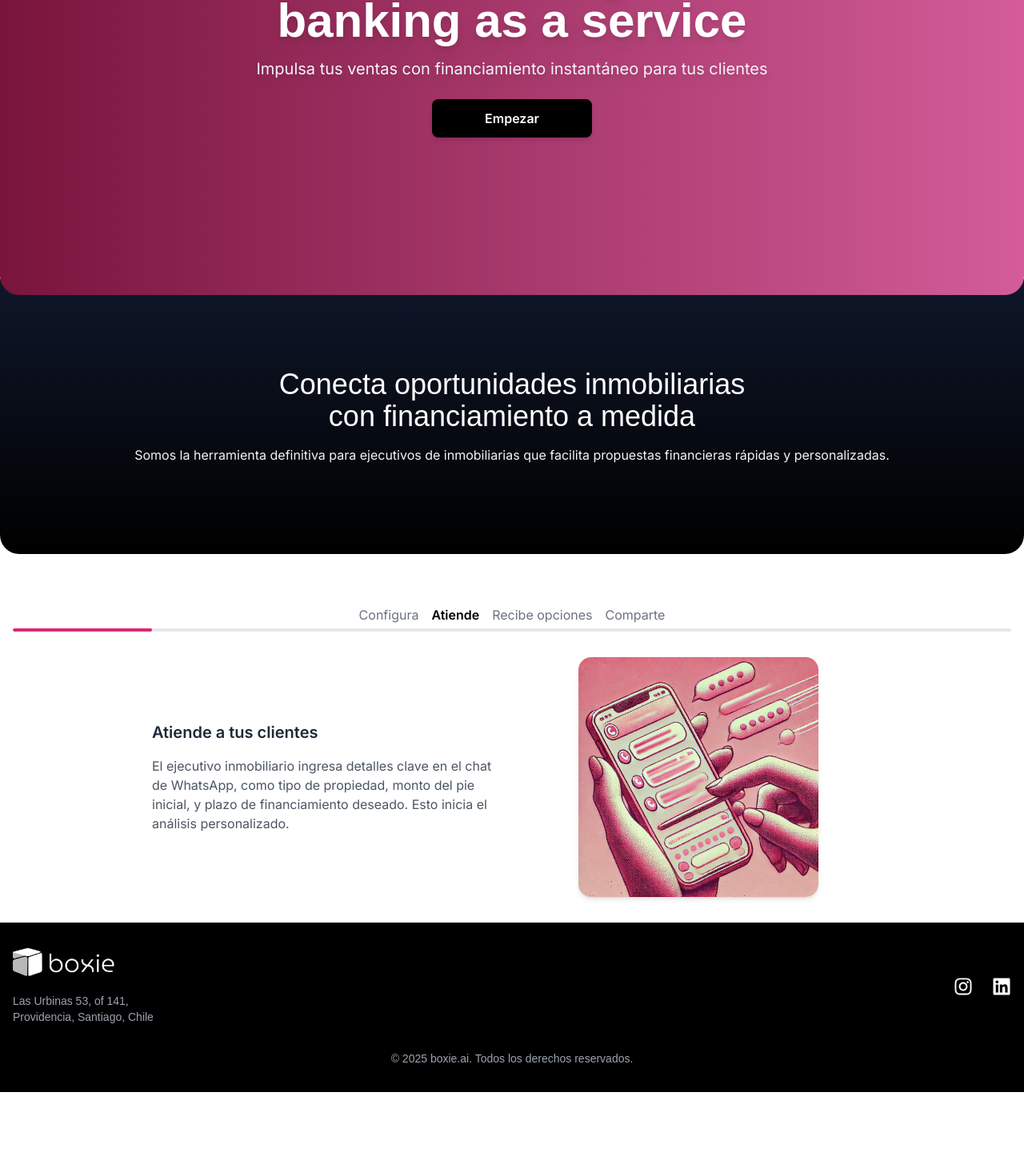
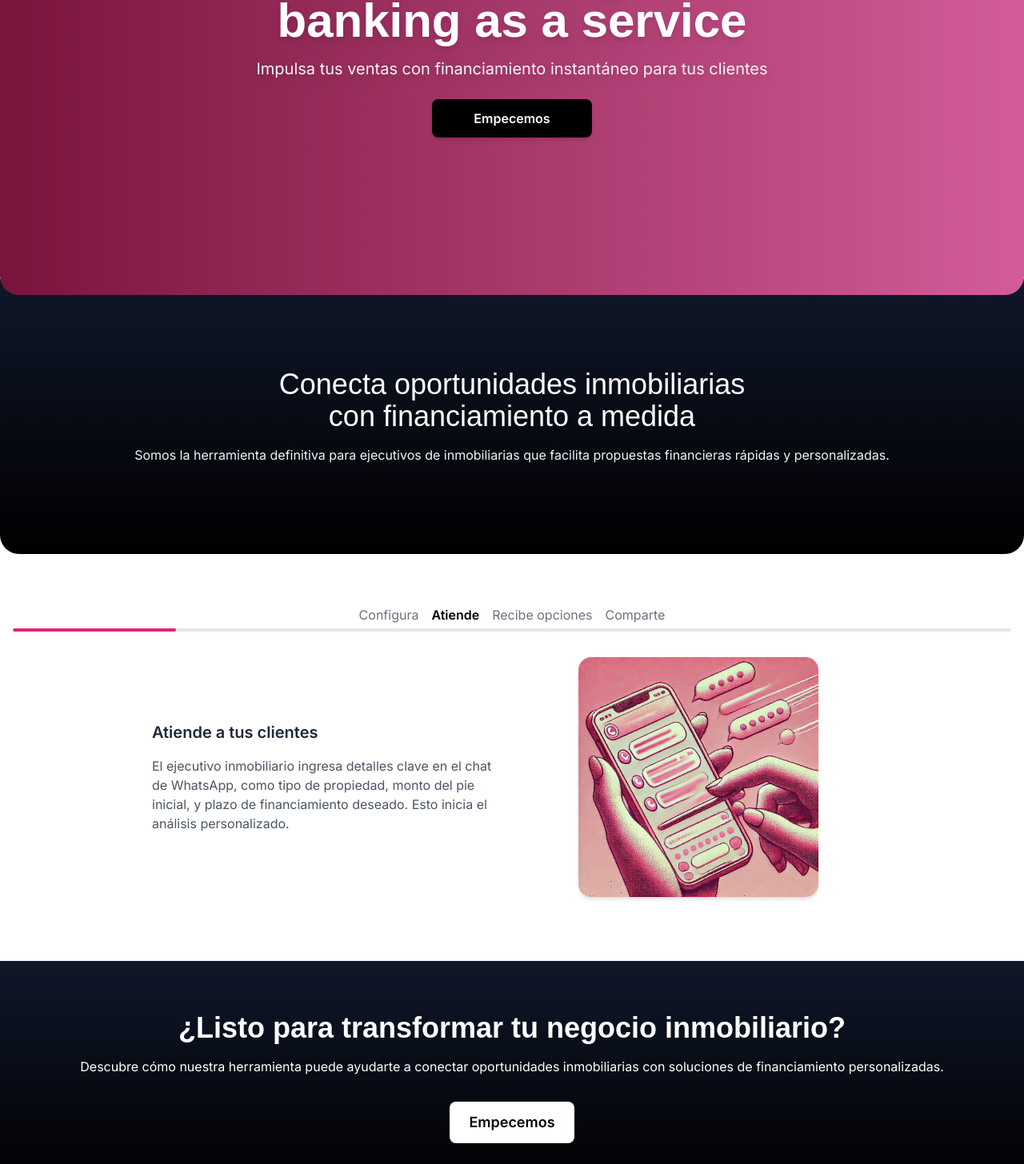
Before and after one commit to thomasconvain/boxie-public-website, a Next.js app: page / in a window 1280 px wide. Shown: the part 334-1790 px from the top of the page at 80% size. Before the commit the page ends 1700 px from the top, so only its background shows below. Built offline with nearby package versions, Linux system fonts and the light colour scheme; a web font is replaced by a local one.

Commit message:
agrega call to action antes del footer

```diff
--- /dev/null
+++ b/src/app/components/CallToAction.tsx
@@ -0,0 +1,26 @@
+'use client';
+
+import React from 'react';
+
+export default function CallToAction() {
+  return (
+    <section className="bg-gradient-to-b from-slate-900 to-black py-16 text-center text-white">
+      <div className="container mx-auto px-4">
+        <h2 className="text-2xl lg:text-4xl font-bold mb-4">
+          ¿Listo para transformar tu negocio inmobiliario?
+        </h2>
+        <p className=" mb-8 font-serif">
+          Descubre cómo nuestra herramienta puede ayudarte a conectar
+          oportunidades inmobiliarias con soluciones de financiamiento
+          personalizadas.
+        </p>
+        <button
+          onClick={() => alert('Pronto estaremos disponibles!')}
+          className="bg-white text-black px-6 py-3 rounded-lg font-semibold font-serif text-lg shadow-md hover:bg-black hover:text-white transition"
+        >
+          Empecemos
+        </button>
+      </div>
+    </section>
+  );
+}
--- a/src/app/components/Footer.tsx
+++ b/src/app/components/Footer.tsx
@@ -10,7 +10,7 @@ export default function Footer() {
         {/* Logo y Dirección */}
         <div className="flex flex-col items-center md:items-start">
           <img src="/boxie-logo-white.png" alt="Logo" className="w-32 mb-4" />
-          <p className="text-sm text-gray-400">
+          <p className="text-sm text-gray-400 font-serif text-center md:text-left">
             Las Urbinas 53, of 141,
             <br />
             Providencia, Santiago, Chile
@@ -39,7 +39,7 @@ export default function Footer() {
       </div>
 
       {/* Copyright */}
-      <div className="mt-8 text-center text-sm text-gray-400">
+      <div className="mt-8 text-center text-sm text-gray-400 font-serif">
         &copy; {new Date().getFullYear()} boxie.ai. Todos los derechos
         reservados.
       </div>
--- a/src/app/components/Hero.tsx
+++ b/src/app/components/Hero.tsx
@@ -26,7 +26,7 @@ export default function Hero() {
           className="mt-6 px-6 py-3 w-[200px] bg-black text-white font-semibold rounded-lg shadow-md hover:bg-white hover:text-black transition font-serif"
           onClick={() => alert('Pronto estaremos disponibles!')}
         >
-          Empezar
+          Empecemos
         </button>
       </div>
 
--- a/src/app/components/ProductSpecs.tsx
+++ b/src/app/components/ProductSpecs.tsx
@@ -36,8 +36,8 @@ export default function ProductSpecifications() {
   const [progress, setProgress] = useState(0);
 
   useEffect(() => {
-    const totalDuration = 5000; // Tiempo total (3 segundos)
-    const updateInterval = 10; // Intervalo de actualización (50ms)
+    const totalDuration = 5000; // Tiempo total (5 segundos)
+    const updateInterval = 10; // Intervalo de actualización (10ms)
     const step = 100 / (totalDuration / updateInterval); // Incremento por intervalo
 
     let currentProgress = 0;
@@ -57,7 +57,7 @@ export default function ProductSpecifications() {
   }, []);
 
   return (
-    <section className="font-serif">
+    <section className="font-serif pb-12">
       {/* General Text */}
       <div className="text-center -mt-5 py-20 mb-8 rounded-b-3xl bg-gradient-to-b from-slate-900 to-black">
         <div className="container mx-auto px-4 py-8">
--- a/src/app/page.tsx
+++ b/src/app/page.tsx
@@ -1,6 +1,7 @@
 import Navbar from './components/Navbar';
 import Hero from './components/Hero';
 import ProductSpecs from './components/ProductSpecs';
+import CallToAction from './components/CallToAction';
 import Footer from './components/Footer';
 
 export default function Home() {
@@ -9,6 +10,7 @@ export default function Home() {
       <Navbar />
       <Hero />
       <ProductSpecs />
+      <CallToAction />
       <Footer />
     </>
   );
```
